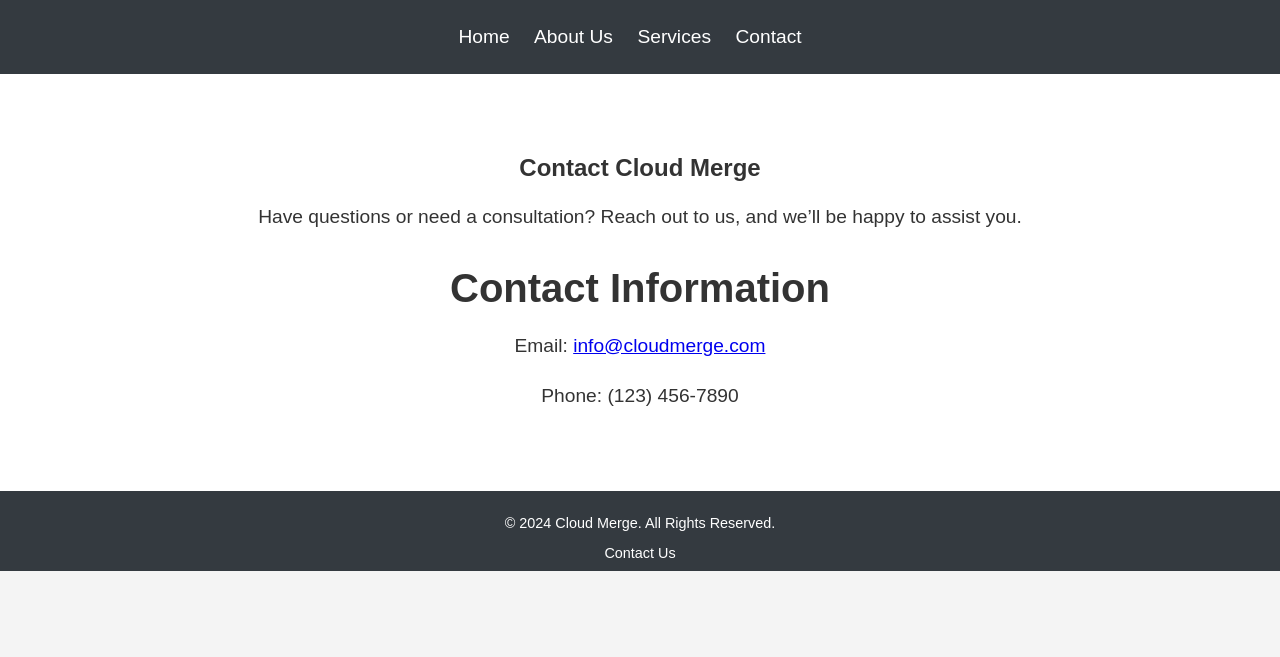
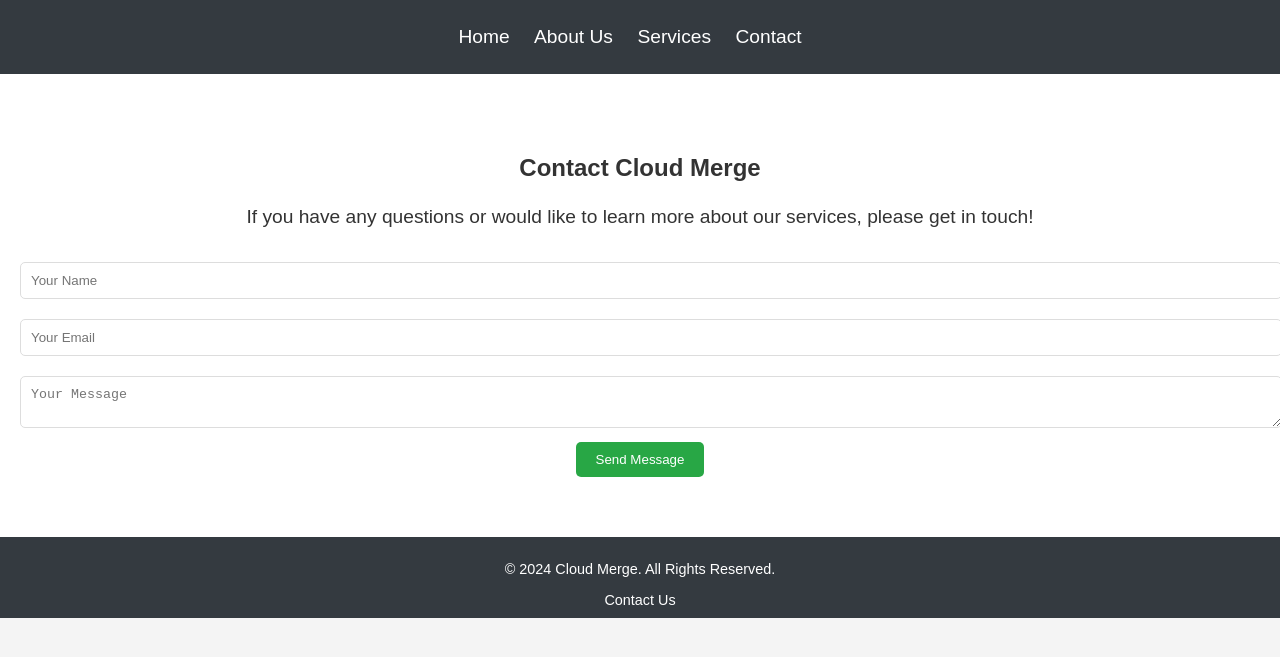
Before and after one commit to har299/my_webiste, a Jekyll site: the page built from contact.md, in a window 1280 px wide. Shown: the top 657 px of the page. Built offline with Jekyll 4.4.1, drawn with Linux system fonts in a browser that asks for light colours.

Commit message:
Update contact.md

```diff
--- a/contact.md
+++ b/contact.md
@@ -5,9 +5,12 @@ title: Contact Us
 
 <section class="contact-page">
   <h1>Contact Cloud Merge</h1>
-  <p>Have questions or need a consultation? Reach out to us, and we’ll be happy to assist you.</p>
+  <p>If you have any questions or would like to learn more about our services, please get in touch!</p>
 
-  <h2>Contact Information</h2>
-  <p>Email: <a href="mailto:info@cloudmerge.com">info@cloudmerge.com</a></p>
-  <p>Phone: (123) 456-7890</p>
+  <form action="https://formspree.io/YOUREMAIL@EXAMPLE.COM" method="POST">
+    <input type="text" name="name" placeholder="Your Name" required><br>
+    <input type="email" name="email" placeholder="Your Email" required><br>
+    <textarea name="message" placeholder="Your Message" required></textarea><br>
+    <button type="submit">Send Message</button>
+  </form>
 </section>
```
